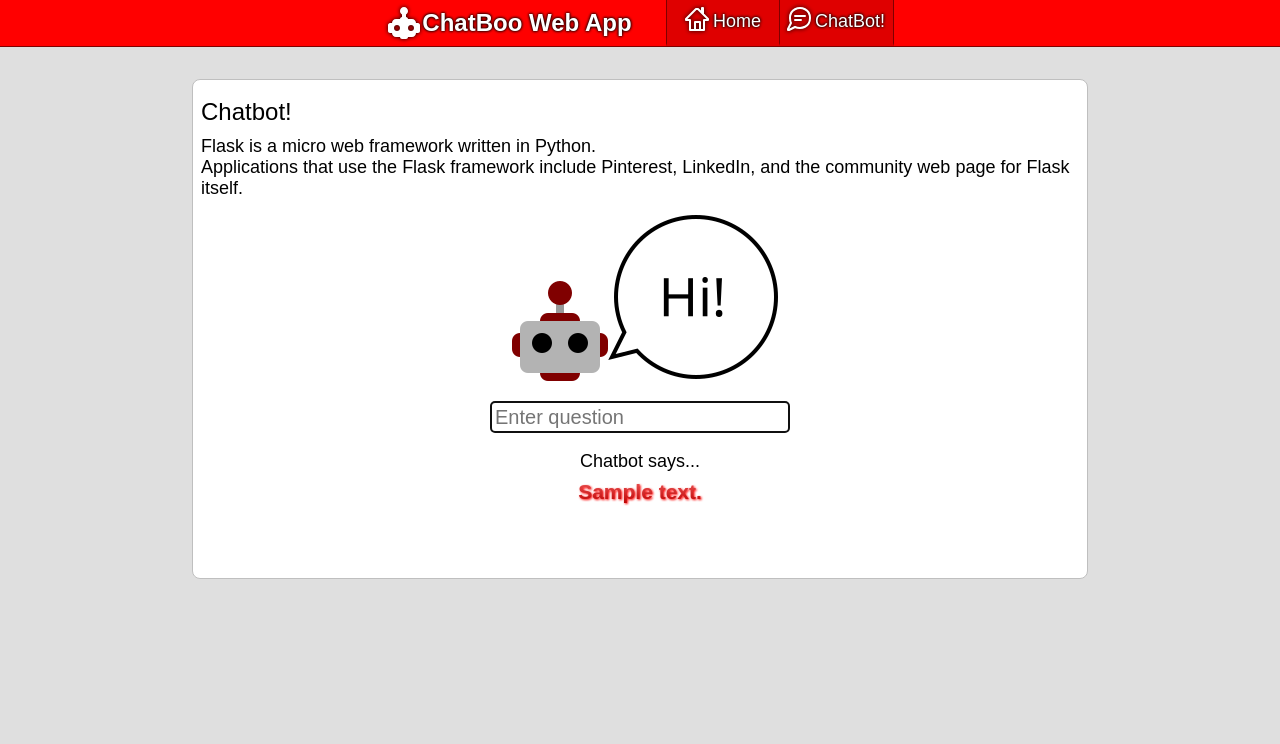
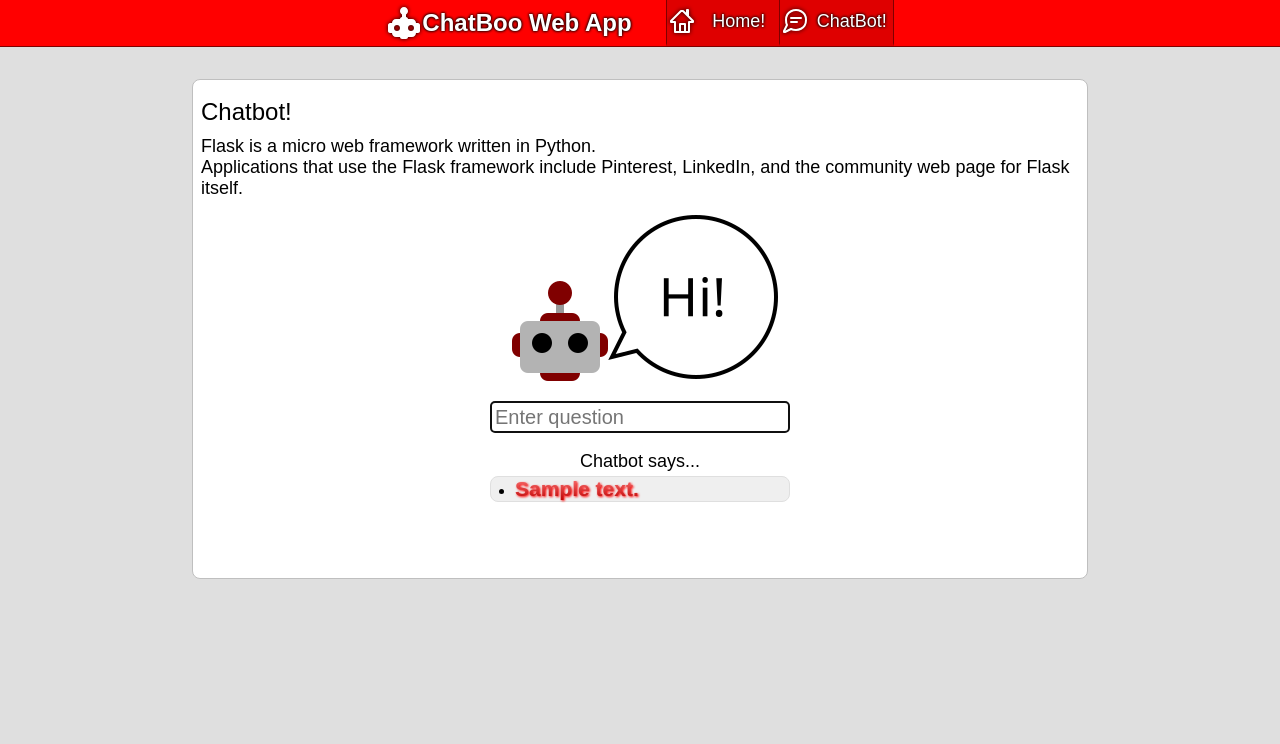
Before and after one commit to igotnorton/chatbot-kamil, a Flask app: template templates/chatbot.html in a window 1280 px wide. Shown: the top 744 px of the page. Run offline with Flask 2, Linux system fonts and the light colour scheme; the template is opened without the code that fills it: most values are stand-ins (such as "Sample title", 1, 10 or a date in 2020); parts of the project's set-up code (start-up, migrations or seed data) failed here and were passed over.

Commit message:
modified:   static/style.css 	modified:   templates/base.html 	modified:   templates/chatbot.html

```diff
--- a/static/style.css
+++ b/static/style.css
@@ -60,7 +60,7 @@ header {
 
 #top-button {
   display:flex;
-  justify-content: center;
+  justify-content: flex-start;
   align-items: center;
   margin: 0px -1px;
   height: 46px;;
@@ -80,6 +80,23 @@ header {
   background-color: #ff0000;
   font-size: 20px;
 }
+
+#top-icon {
+  display: flex;
+  justify-content: center;
+  align-items: center;
+  width: 32px;
+  filter: drop-shadow(0 0 2px #000);
+}
+
+#top-text {
+  display: flex;
+  justify-content: center;
+  align-items: center;
+  width: 83px;
+}
+
+
 
 #bg {
   display: flex;
@@ -105,15 +122,14 @@ header {
   border: 1px solid #bfbfbf;
   border-radius: 8px;
   background-color: #fff;
-  animation-name: grow;
+  animation-name: flash;
   animation-duration: 0.25s;
 }
-@keyframes grow {
-  0% {opacity:0; transform: scale(1); }
-  50% {opacity:1; transform: scale(1.1); }
-  100% {opacity:1; transform: scale(1); }
+@keyframes flash {
+  0% {  background-color: #fff; border: 1px solid #bfbfbf;}
+  50% {  background-color: #efefef; border: 1px solid #9f9f9f;}
+  100% {  background-color: #fff; border: 1px solid #bfbfbf;}
 }
-
 
 #message-box{
   height:32px;
@@ -128,20 +144,47 @@ header {
   background-color: #efefef;
 }
 
+ul {
+  display: flex;
+  justify-content: flex-start;
+  align-items: flex-start;
+  margin-top:4px;
+  padding-right:8px;
+  padding-left: 24px;
+  background-color: #efefef;
+  border: 1px solid #dfdfdf;
+  border-radius: 8px;
+}
+
+/* #card{
+  width: 100%;
+} */
+
+
+
 #text-0 {
-  display: flex;
+  /* display: flex;
   justify-content: center;
-  align-items: center;
-  text-align: center;
-  padding-top:8px;
+  align-items: center; */
+  /* text-align: center; */
+  /* padding-top:8px; */
   width: 100%;
   font-size: 21px;
   font-weight: bold;
-  background: -webkit-linear-gradient(#f77, #b00);
+  background: linear-gradient(#f77, #b00);
+  background-clip: text;
   -webkit-background-clip: text;
   -webkit-text-fill-color: transparent;
   filter: drop-shadow(1px 1px 1px #f00);
+  animation-name: grow;
+  animation-duration: 0.25s;
 }
+@keyframes grow {
+  0% {opacity:0; transform: scale(1); }
+  50% {opacity:1; transform: scale(1.05); }
+  100% {opacity:1; transform: scale(1); }
+}
+
 
 #text-1 {
   display: flex;
@@ -259,11 +302,6 @@ form {
     text-shadow: 0px 0px 1px #7f7f7f;
     }
 
-#top-icon {
-  padding-right:4px;
-  filter: drop-shadow(0 0 2px #000);
-}
-
 
 @media screen and (max-width: 600px) {
   #header-empty {
--- a/templates/base.html
+++ b/templates/base.html
@@ -20,11 +20,11 @@
        <div id="header-empty"></div>
        <a id ="top-button" href="{{ url_for('home') }}" class="nav-link">
         <div id="top-icon"><img src="../static/icon-home.svg" height="24px"></div>
-        Home
+        <div id="top-text">Home!</div>
       </a>
        <a id="top-button" href="{{ url_for('chatbot') }}" class="nav-link">
         <div id="top-icon"><img src="../static/icon-chat.svg" height="24px"></div>
-        ChatBot!
+        <div id="top-text">ChatBot!</div>
       </a>
      </div>
    </header>
--- a/templates/chatbot.html
+++ b/templates/chatbot.html
@@ -30,7 +30,7 @@
                 <div id="text-4">Chatbot says...</div>
 
                 {% for answer in answer_list %}
-                <div id="text-0">{{answer}}</div>
+                <ul><li><div id="text-0">{{answer}}</div></li></ul>
                 {% endfor %}
             </div>
         </div>
@@ -38,3 +38,7 @@
     {% endblock %}
   </body>
 </html>
+
+
+<!-- <ul><li>{{answer}}</li></ul> -->
+<!-- <div id="text-0">{{answer}}</div> -->
```
